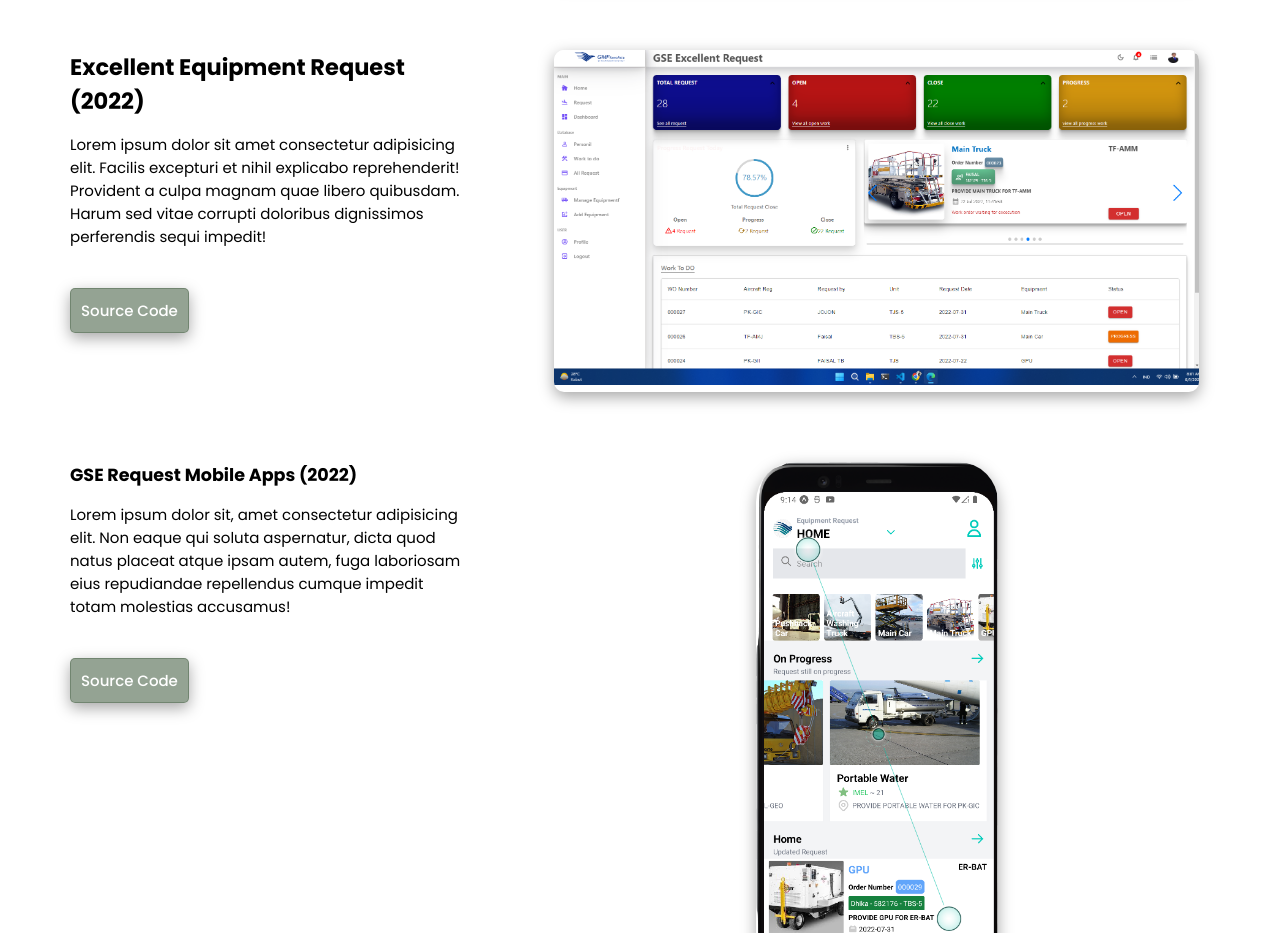
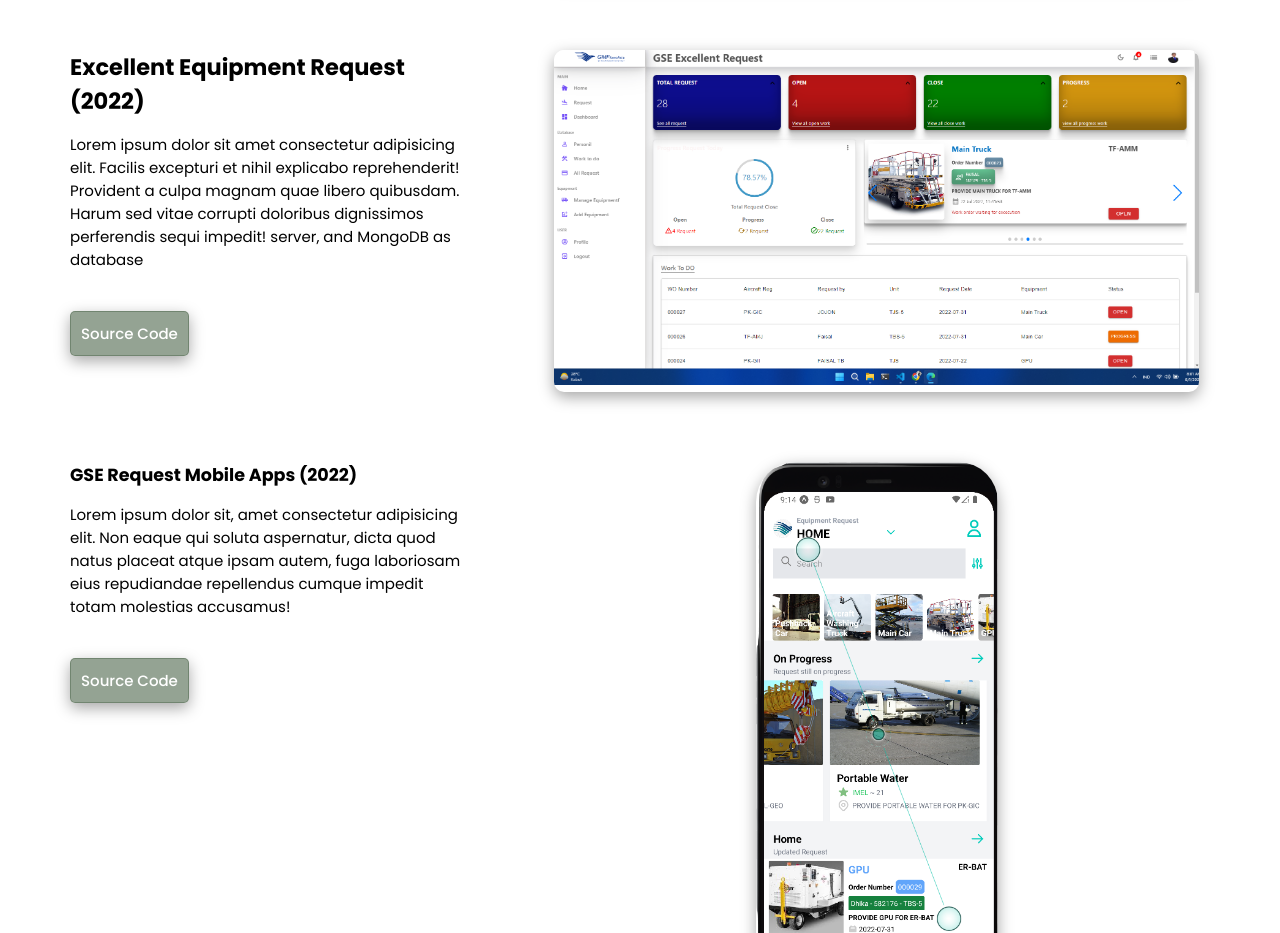
Before and after one commit to faisalibal33/Faisal-Portofolio, a React (Create React App) app: page / in a window 1280 px wide. Shown: the part 2060-2993 px from the top of the page. Built offline with nearby package versions, Linux system fonts and the light colour scheme.

Commit message:
edit text

```diff
--- a/src/components/projects/Projects.jsx
+++ b/src/components/projects/Projects.jsx
@@ -107,7 +107,8 @@ function Projects() {
                 Lorem ipsum dolor sit amet consectetur adipisicing elit. Facilis
                 excepturi et nihil explicabo reprehenderit! Provident a culpa
                 magnam quae libero quibusdam. Harum sed vitae corrupti doloribus
-                dignissimos perferendis sequi impedit!
+                dignissimos perferendis sequi impedit! server, and MongoDB as
+                database
               </p>
               <span>
                 <a
```
